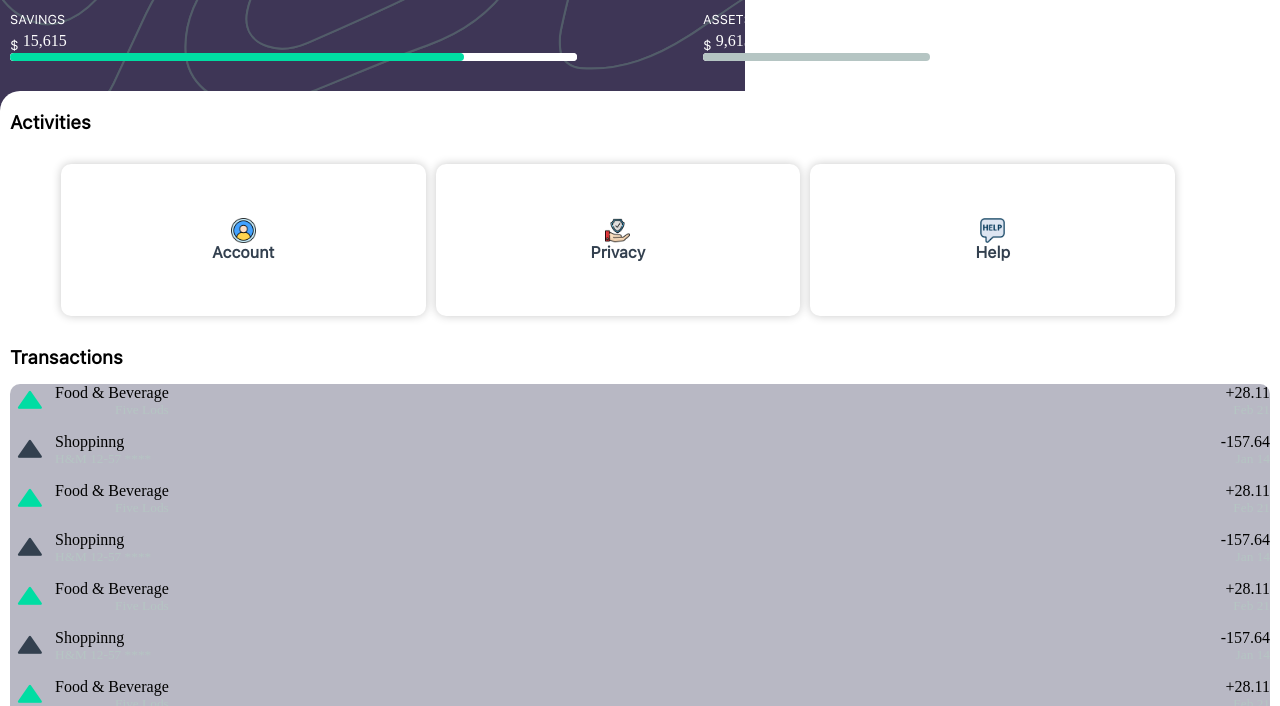
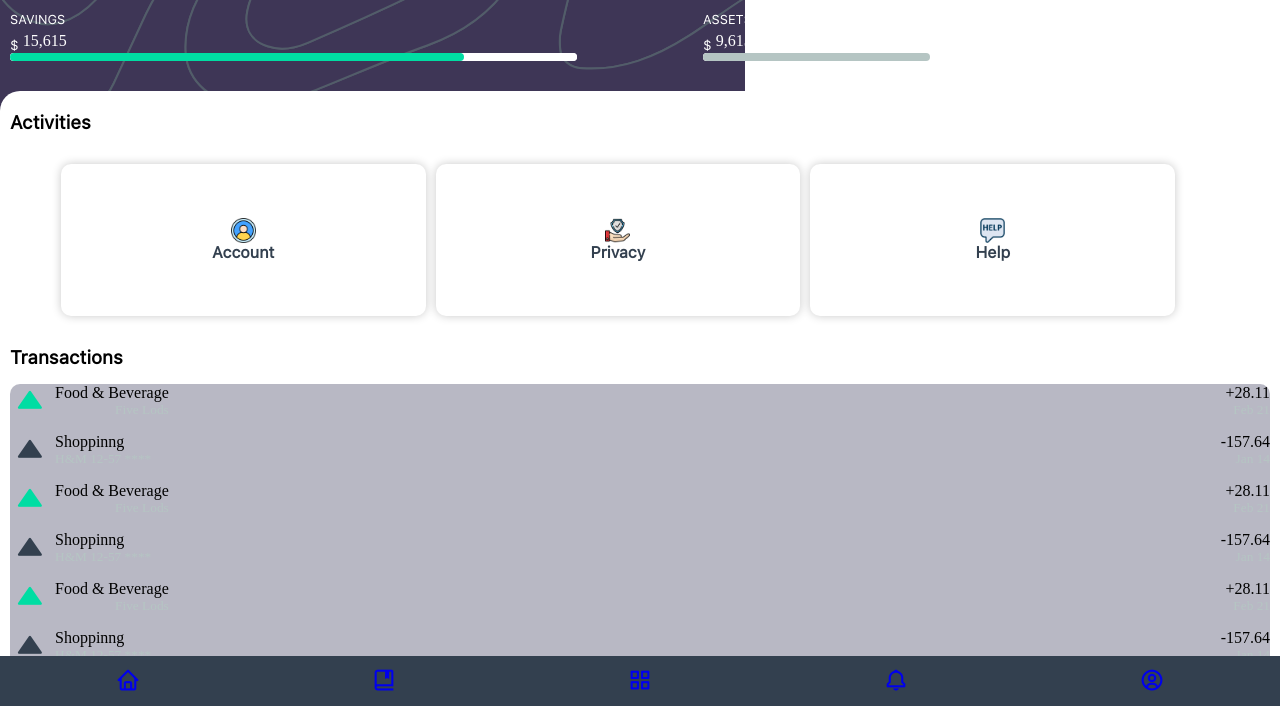
Before and after one commit to jorgelpat/virtualWallet, a plain HTML site: page profile.html in a window 1280 px wide. Shown: the part 94-800 px from the top of the page. Drawn offline with nearby package versions, Linux system fonts and the light colour scheme; files whose address does not match are found by name; a web font is replaced by a local one.

Commit message:
feat: :zap: menu en profile

```diff
--- a/css/style.css
+++ b/css/style.css
@@ -214,3 +214,36 @@ progress[value]::-moz-progress-bar {
     text-transform: capitalize;
     color: var(--color-cuarto);
 }
+.menu_profile {
+    background: var(--color-secundary);
+    position: fixed;
+    bottom: 0;
+    width: 100%;
+}
+
+.menu_profile ul {
+    width: 100%;
+    height: 50px;
+    display: flex;
+    flex-direction: row;
+    justify-content: space-around;
+    align-items: center;
+}
+
+.menu_profile ul li {
+    list-style: none;
+}
+
+.menu_profile ul li a {
+    text-decoration: none;
+}
+
+.menu_profile ul li a i {
+    font-size: 25px;
+    color: var(--color-icon);
+}
+
+.menu_profile ul li a i:hover {
+    color: var(--color-primary);
+    transition: color .3s ease-in-out;
+}
--- a/profile.html
+++ b/profile.html
@@ -425,6 +425,25 @@
             </article>
         </section>
     </main>
+    <nav class="menu_profile">
+        <ul>
+            <li>
+                <a href="#"><i class='bx bx-home'></i></a>
+            </li>
+            <li>
+                <a href="#"><i class='bx bx-book-bookmark'></i></a>
+            </li>
+            <li>
+                <a href="#"><i class='bx bx-grid-alt'></i></a>
+            </li>
+            <li>
+                <a href="#"><i class='bx bx-bell'></i></a>
+            </li>
+            <li>
+                <a href="#"><i class='bx bx-user-circle'></i></a>
+            </li>
+        </ul>
+    </nav>
 
 </body>
 </html>
```
